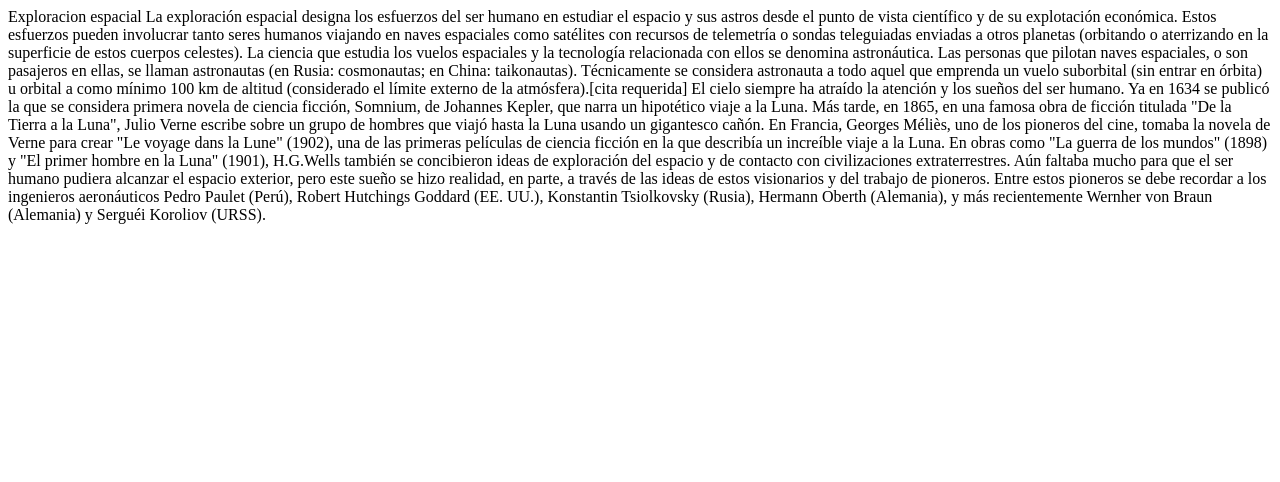
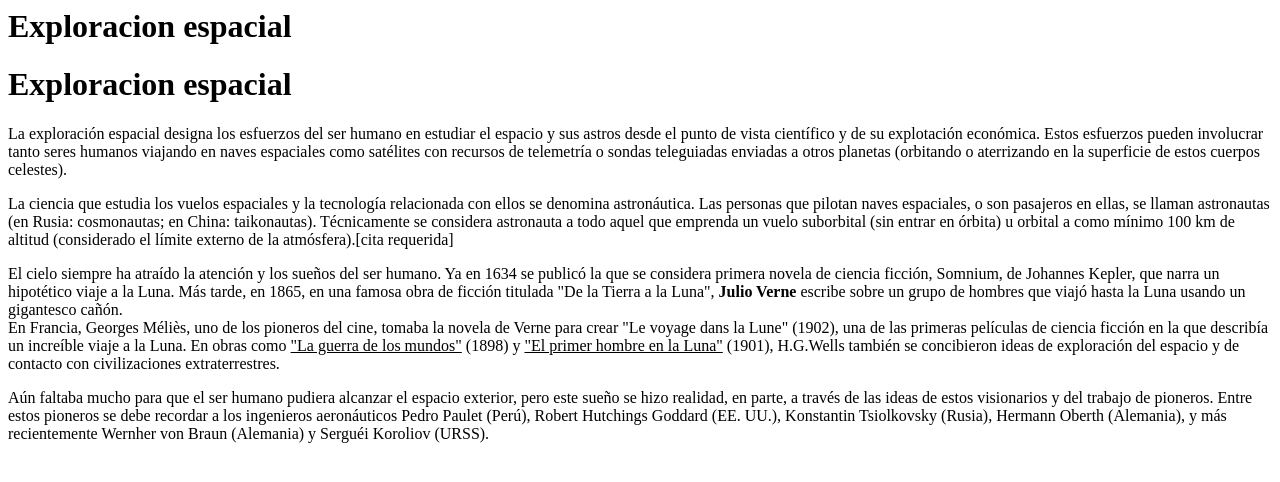
Before and after one commit to ragamurffin/Segundo-ParciaL, a plain HTML site: page Exploracion.html in a window 1280 px wide. Drawn offline with Linux system fonts and the light colour scheme.

Commit message:
dando estructura a mi pagina

```diff
--- a/Exploracion.html
+++ b/Exploracion.html
@@ -1,14 +1,15 @@
 <html>
 <head>
-<tittle>Exploracion espacial</title>
+<tittle><h1>Exploracion espacial</h1></title>
 </head>
 <body>
-La exploración espacial designa los esfuerzos del ser humano en estudiar el espacio y sus astros desde el punto de vista científico y de su explotación económica. Estos esfuerzos pueden involucrar tanto seres humanos viajando en naves espaciales como satélites con recursos de telemetría o sondas teleguiadas enviadas a otros planetas (orbitando o aterrizando en la superficie de estos cuerpos celestes).
+<h1>Exploracion espacial</h1>
+<p>La exploración espacial designa los esfuerzos del ser humano en estudiar el espacio y sus astros desde el punto de vista científico y de su explotación económica. Estos esfuerzos pueden involucrar tanto seres humanos viajando en naves espaciales como satélites con recursos de telemetría o sondas teleguiadas enviadas a otros planetas (orbitando o aterrizando en la superficie de estos cuerpos celestes).</p>
 
-La ciencia que estudia los vuelos espaciales y la tecnología relacionada con ellos se denomina astronáutica. Las personas que pilotan naves espaciales, o son pasajeros en ellas, se llaman astronautas (en Rusia: cosmonautas; en China: taikonautas). Técnicamente se considera astronauta a todo aquel que emprenda un vuelo suborbital (sin entrar en órbita) u orbital a como mínimo 100 km de altitud (considerado el límite externo de la atmósfera).[cita requerida]
+<p>La ciencia que estudia los vuelos espaciales y la tecnología relacionada con ellos se denomina astronáutica. Las personas que pilotan naves espaciales, o son pasajeros en ellas, se llaman astronautas (en Rusia: cosmonautas; en China: taikonautas). Técnicamente se considera astronauta a todo aquel que emprenda un vuelo suborbital (sin entrar en órbita) u orbital a como mínimo 100 km de altitud (considerado el límite externo de la atmósfera).[cita requerida]</p>
 
-El cielo siempre ha atraído la atención y los sueños del ser humano. Ya en 1634 se publicó la que se considera primera novela de ciencia ficción, Somnium, de Johannes Kepler, que narra un hipotético viaje a la Luna. Más tarde, en 1865, en una famosa obra de ficción titulada "De la Tierra a la Luna", Julio Verne escribe sobre un grupo de hombres que viajó hasta la Luna usando un gigantesco cañón. En Francia, Georges Méliès, uno de los pioneros del cine, tomaba la novela de Verne para crear "Le voyage dans la Lune" (1902), una de las primeras películas de ciencia ficción en la que describía un increíble viaje a la Luna. En obras como "La guerra de los mundos" (1898) y "El primer hombre en la Luna" (1901), H.G.Wells también se concibieron ideas de exploración del espacio y de contacto con civilizaciones extraterrestres.
+<p>El cielo siempre ha atraído la atención y los sueños del ser humano. Ya en 1634 se publicó la que se considera primera novela de ciencia ficción, Somnium, de Johannes Kepler, que narra un hipotético viaje a la Luna. Más tarde, en 1865, en una famosa obra de ficción titulada "De la Tierra a la Luna", <strong> Julio Verne</strong> escribe sobre un grupo de hombres que viajó hasta la Luna usando un gigantesco cañón.<br> En Francia, Georges Méliès, uno de los pioneros del cine, tomaba la novela de Verne para crear "Le voyage dans la Lune" (1902), una de las primeras películas de ciencia ficción en la que describía un increíble viaje a la Luna. En obras como <u>"La guerra de los mundos"</u> (1898) y <u>"El primer hombre en la Luna"</u> (1901), H.G.Wells también se concibieron ideas de exploración del espacio y de contacto con civilizaciones extraterrestres.</p>
 
-Aún faltaba mucho para que el ser humano pudiera alcanzar el espacio exterior, pero este sueño se hizo realidad, en parte, a través de las ideas de estos visionarios y del trabajo de pioneros. Entre estos pioneros se debe recordar a los ingenieros aeronáuticos Pedro Paulet (Perú), Robert Hutchings Goddard (EE. UU.), Konstantin Tsiolkovsky (Rusia), Hermann Oberth (Alemania), y más recientemente Wernher von Braun (Alemania) y Serguéi Koroliov (URSS).
+<p>Aún faltaba mucho para que el ser humano pudiera alcanzar el espacio exterior, pero este sueño se hizo realidad, en parte, a través de las ideas de estos visionarios y del trabajo de pioneros. Entre estos pioneros se debe recordar a los ingenieros aeronáuticos Pedro Paulet (Perú), Robert Hutchings Goddard (EE. UU.), Konstantin Tsiolkovsky (Rusia), Hermann Oberth (Alemania), y más recientemente Wernher von Braun (Alemania) y Serguéi Koroliov (URSS).</p>
 </body>
 </html>
```
